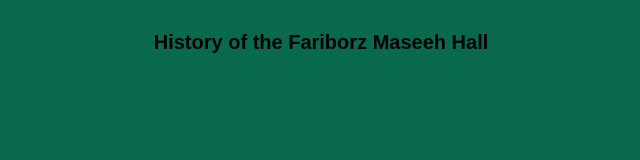
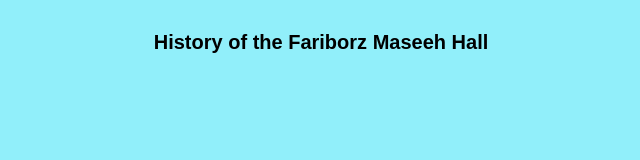
Before and after one commit to WhelpImAGhost/MaseehHall, a plain HTML site: page index.html in a window 1280 px wide. Shown: the whole page, without its empty margins (319-959 px from the left). Drawn offline with Linux system fonts and the light colour scheme.

Commit message:
Update styles.css

```diff
--- a/styles.css
+++ b/styles.css
@@ -1,6 +1,6 @@
 body {
     padding: 10px;
-    background-color: #08694f;
+    background-color: #91effa;
     font-family: Arial, Helvetica, sans-serif;
 
 }
```
